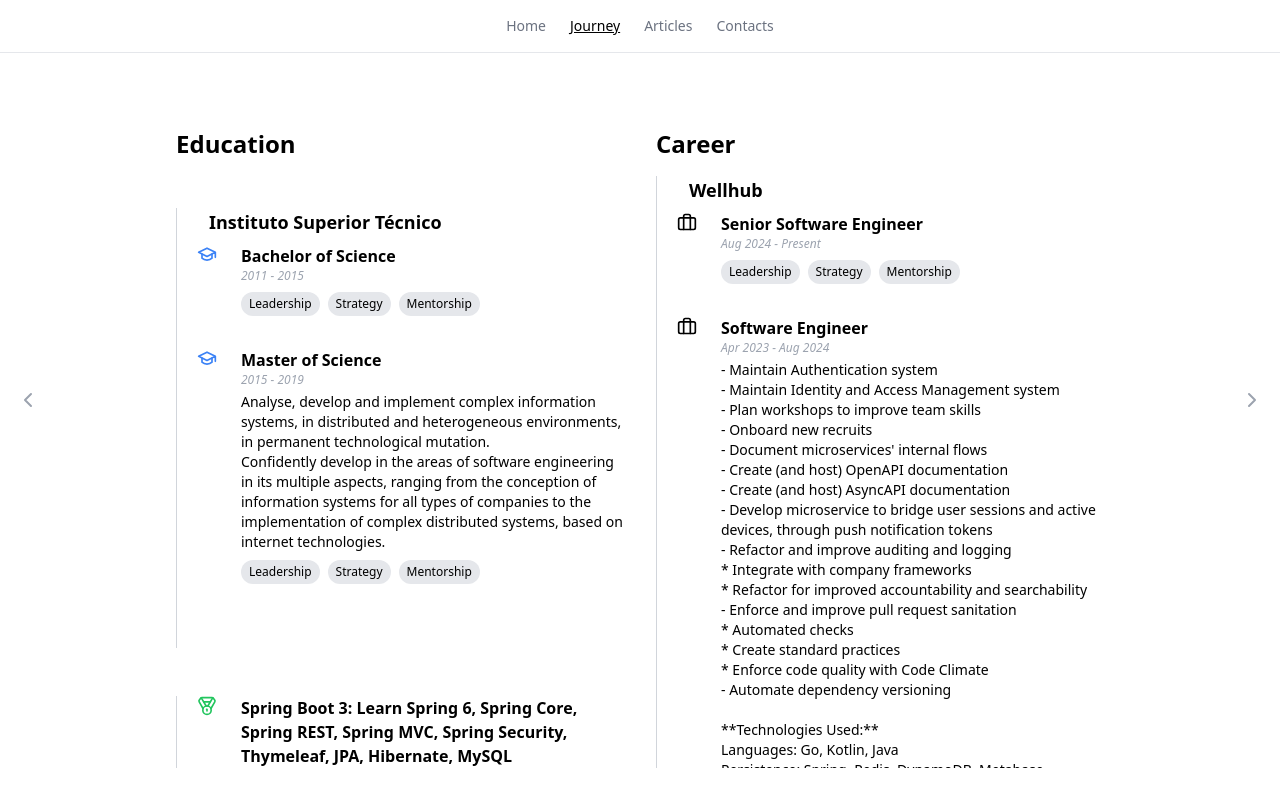
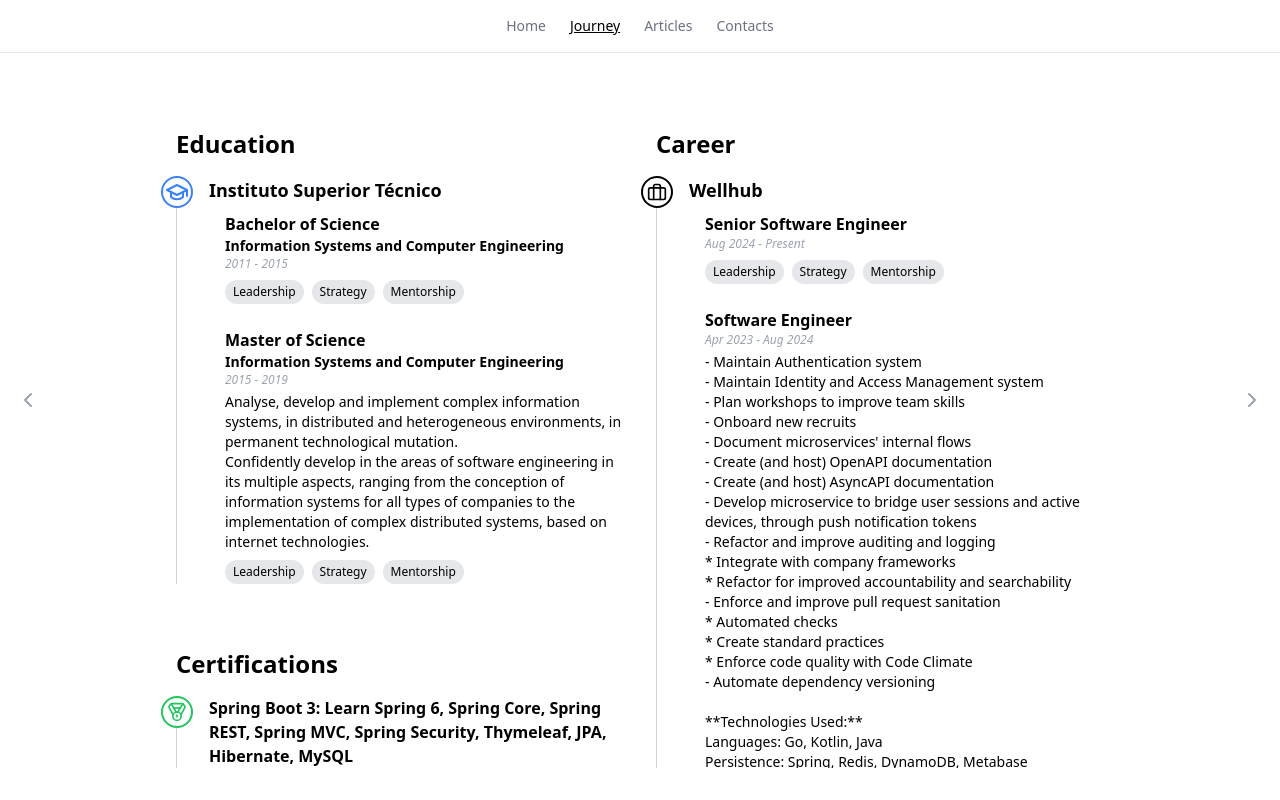
Before and after one commit to rnjesuz/rnjesuz.github.io, a React (Vite) app: page / in a window 1280 px wide. Both pictures are taken after a click on the button "Journey". Built offline with nearby package versions, Linux system fonts and the light colour scheme; the HTML template or start-up script is replaced by a standard one.

Commit message:
feat: journey adjustment
icon placement to be flush with border line
added rounded border border to icons
reduced amount of icons
* one for accreditations
* one per school
* one per company
adjusted padding and margins

```diff
--- a/src/HomepageCarousel/data/accreditations.js
+++ b/src/HomepageCarousel/data/accreditations.js
@@ -1,7 +1,4 @@
 export const accreditationData = [
-  {
-    accreditation: "",
-    certifications: [
   {
     title: "Spring Boot 3: Learn Spring 6, Spring Core, Spring REST, Spring MVC, Spring Security, Thymeleaf, JPA, Hibernate, MySQL",
     issuer: "Udemy",
@@ -56,6 +53,4 @@
     date: "",
     keywords: ["Empowerment", "Inspire", "Strategic Vision"],
   },
-    ]
-  }
 ];
--- a/src/HomepageCarousel/sections/Journey.jsx
+++ b/src/HomepageCarousel/sections/Journey.jsx
@@ -5,19 +5,21 @@
 
 const Journey = () => (
   <div className="w-full h-full p-8 grid grid-cols-1 md:grid-cols-2 gap-8 text-left overflow-y-auto">
+
+    {/* Education Section */}
     <div>
       <h2 className="text-2xl font-bold mb-4">Education</h2>
-      <div className="mt-12">
+      <div className="relative pl-8 border-l border-gray-300">
         {educationData.map((school, index) => (
-          <div key={index} className="relative pl-8 pb-8 border-l border-gray-300">
+          <div key={index} className="relative mb-16">
+            <div className="absolute -left-[48px] top-0 z-10 w-8 h-8 border-2 border-blue-500 rounded-full bg-white flex items-center justify-center">
+              <GraduationCap className="w-6 h-6 text-blue-500" />
+            </div>
             <h3 className="text-lg font-semibold mb-2">{school.school}</h3>
             {school.degrees.map((degree, i) => (
-              <div key={i} className="relative pl-8 pb-8">
-                <div className="absolute left-[-12px] top-0 bg-white z-10">
-                  <GraduationCap className="w-5 h-5 text-blue-500" />
-                </div>
+              <div key={i} className="pl-4 mb-6">
                 <h4 className="text-md font-semibold">{degree.title}</h4>
-                <h5 className="text-sm font-semibold">{degree.subtittle}</h5>
+                <h5 className="text-sm font-semibold">{degree.subtitle}</h5>
                 <p className="text-xs text-gray-400 italic mb-1">{degree.date}</p>
                 <p className="text-sm mb-2 whitespace-pre-line">{degree.description}</p>
                 <div className="flex flex-wrap gap-2">
@@ -31,16 +33,16 @@
         ))}
       </div>
 
-      <div className="mt-12">
-        {accreditationData.map((accreditation, index) => (
-          <div key={index} className="relative pl-8 pb-8 border-l border-gray-300">
-            <h3 className="text-lg font-semibold mb-2">{accreditation.accreditation}</h3>
-            {accreditation.certifications.map((certification, i) => (
-              <div key={i} className="relative pl-8 pb-8">
-                <div className="absolute left-[-12px] top-0 bg-white z-10">
+      {/* Accreditation Section */}
+      <h2 className="text-2xl font-bold mt-12 mb-4">Certifications</h2>
+      <div className="relative pl-8 border-l border-gray-300">
+        <div className="relative mb-16">
+          <div className="absolute left-[-48px] w-8 h-8 border-2 border-green-500 rounded-full flex items-center justify-center top-0 bg-white z-10">
             <Medal className="w-5 h-5 text-green-500" />
           </div>
-                <h4 className="text-md font-semibold">{certification.title}</h4>
+          {accreditationData.map((certification, index) => (
+            <div key={index} className="relative mb-16">
+              <h3 className="text-md font-semibold">{certification.title}</h3>
               <p className="text-sm text-gray-500">{certification.issuer}</p>
               <p className="text-xs text-gray-400 italic mb-1">{certification.date}</p>
               <div className="flex flex-wrap gap-2">
@@ -51,21 +53,21 @@
             </div>
           ))}
         </div>
-        ))}
       </div>
     </div>
 
+    {/* Career Section */}
     <div>
       <h2 className="text-2xl font-bold mb-4">Career</h2>
       <div className="relative pl-8 border-l border-gray-300">
         {careerData.map((company, index) => (
-          <div key={index} className="mb-8">
+          <div key={index} className="relative mb-16">
+            <div className="absolute left-[-48px] w-8 h-8 border-2 border-black rounded-full flex items-center justify-center top-0 bg-white z-10">
+              <Briefcase className="w-5 h-5 text-black" />
+            </div>
             <h3 className="text-lg font-semibold mb-2">{company.company}</h3>
               {company.roles.map((role, i) => (
-              <div key={i} className="relative pl-8 pb-8">
-                <div className="absolute left-[-12px] top-0 bg-white z-10">
-                  <Briefcase className="w-5 h-5 text-black" />
-                </div>
+                <div key={i} className="pl-4 mb-6">
                   <h4 className="text-md font-semibold">{role.title}</h4>
                   <p className="text-xs text-gray-400 italic mb-1">{role.date}</p>
                   <p className="text-sm mb-2 whitespace-pre-line">{role.description}</p>
```
Lines whose indentation alone changed are shown as unchanged.
